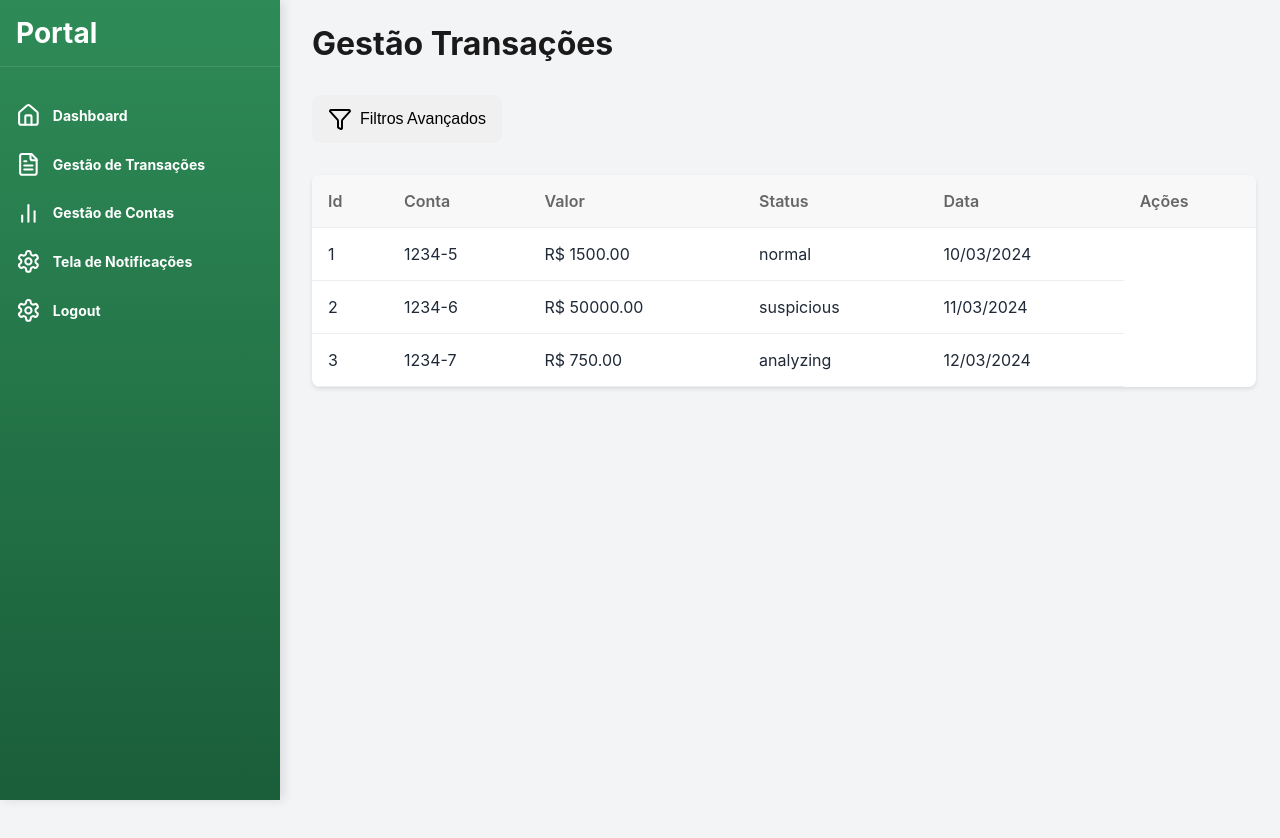
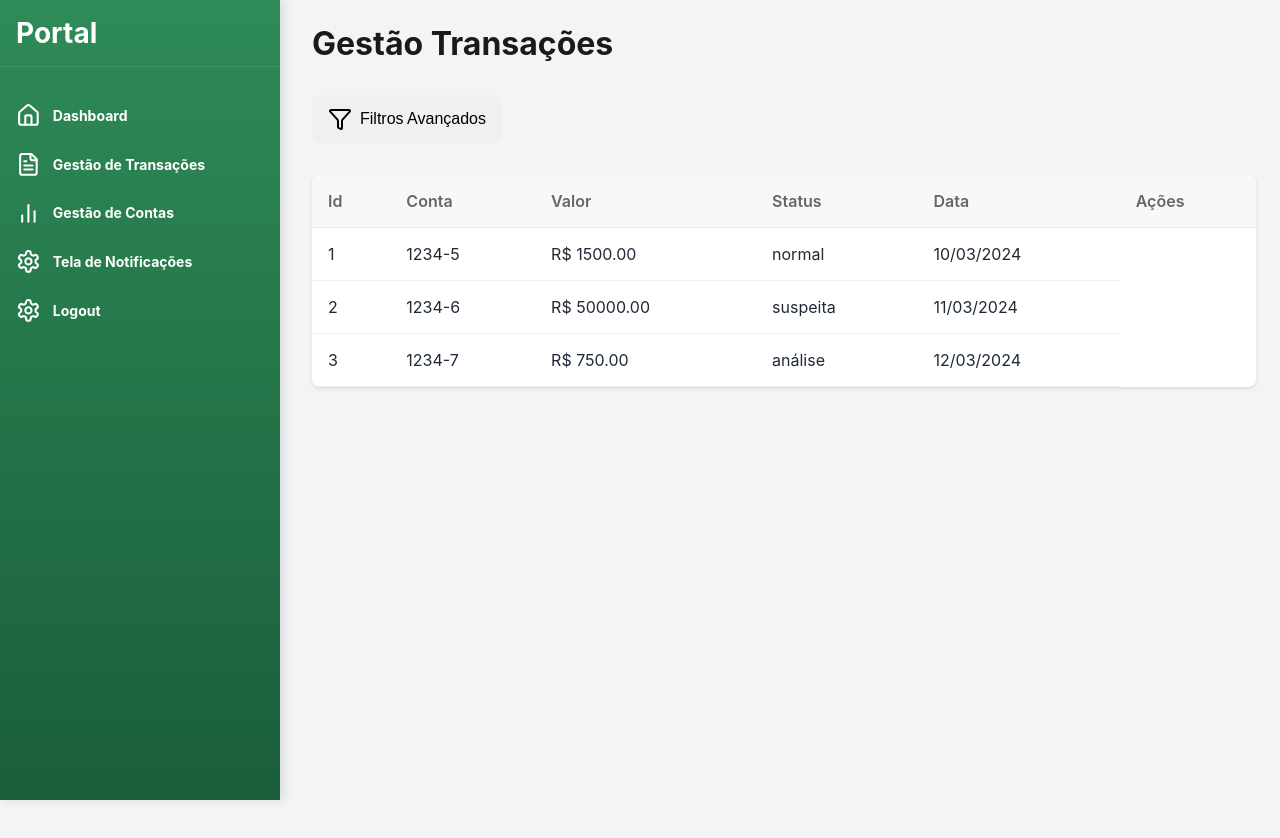
Before and after one commit to RusthenRonald2006/Portal-de-analise-em-anomalias-transacionais, a React (Create React App) app in the folder detec-anomalias/: page /gestaotransacoes in a window 1280 px wide. Shown: the top 838 px of the page. Built offline with nearby package versions, Linux system fonts and the light colour scheme; the HTML template or start-up script is replaced by a standard one.

Commit message:
ajustando filtragem

```diff
--- a/detec-anomalias/src/components/Pages/GestaoTransacoes.js
+++ b/detec-anomalias/src/components/Pages/GestaoTransacoes.js
@@ -31,8 +31,8 @@ function GestaoTransacoes(){
       useEffect(() => {
         const mockData = [
           { id: "1", account: "1234-5", amount: 1500.0, status: "normal", date: "2024-03-10" },
-          { id: "2", account: "1234-6", amount: 50000.0, status: "suspicious", date: "2024-03-11" },
-          { id: "3", account: "1234-7", amount: 750.0, status: "analyzing", date: "2024-03-12" },
+          { id: "2", account: "1234-6", amount: 50000.0, status: "suspeita", date: "2024-03-11" },
+          { id: "3", account: "1234-7", amount: 750.0, status: "análise", date: "2024-03-12" },
         ];
         setTransactions(mockData);
       }, []);
@@ -109,8 +109,8 @@ function GestaoTransacoes(){
                         >
                             <option value="">Todos os Status</option>
                             <option value="normal">Normal</option>
-                            <option value="suspicious">Suspeita</option>
-                            <option value="analyzing">Em Análise</option>
+                            <option value="suspeita">Suspeita</option>
+                            <option value="análise">Em Análise</option>
                         </select>
                         </div>
                     </div>
```
